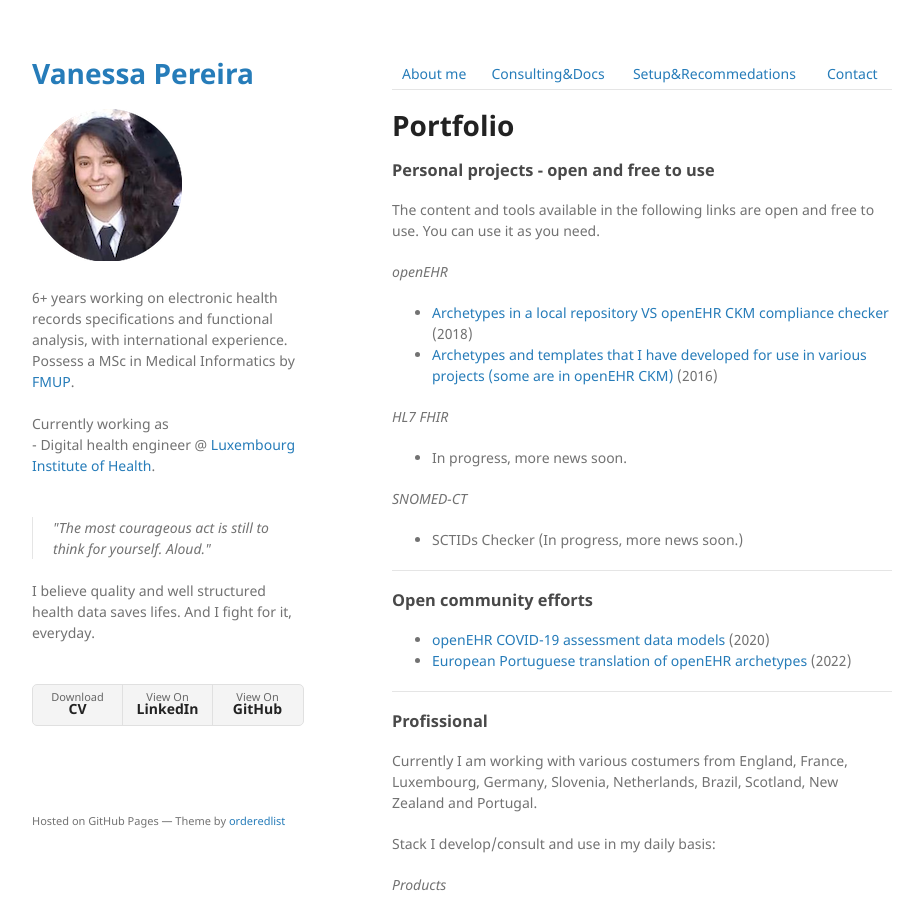
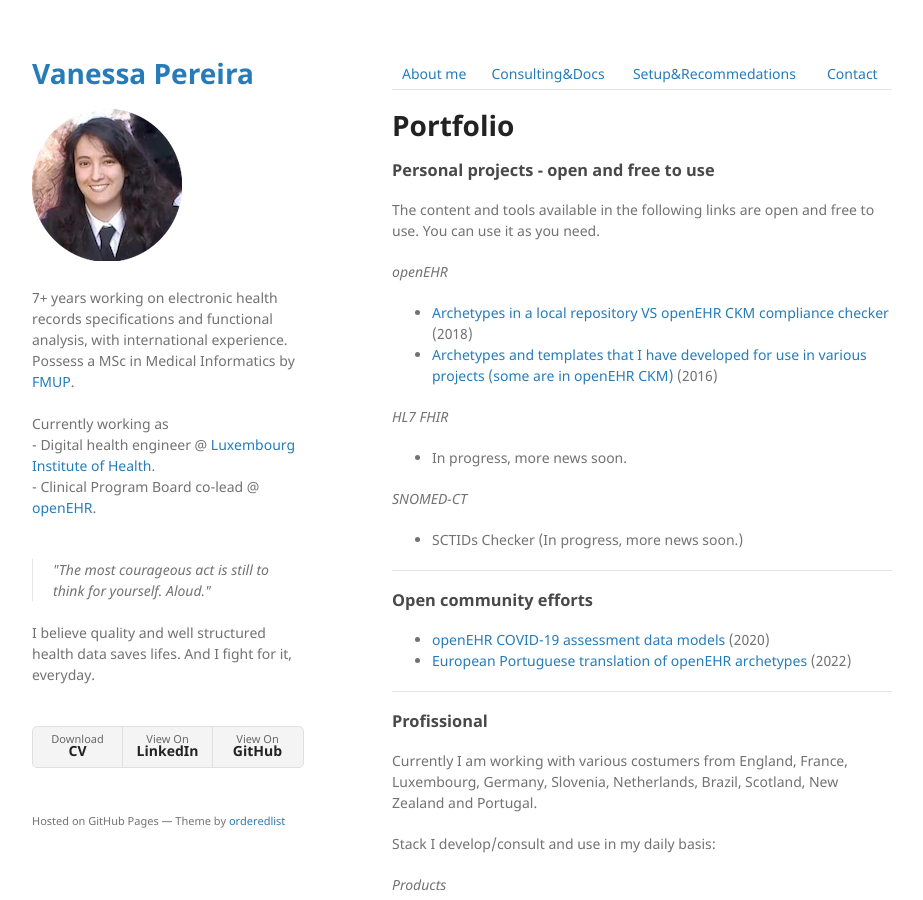
Before and after one commit to vanessa-pereira/vanessa-pereira.github.io, a Jekyll site: the page built from index.md, in a window 1280 px wide and 900 px high. Shown: the whole window, without its empty margins (178-1101 px from the left). Built offline with Jekyll 4.4.1, drawn with Linux system fonts in a browser that asks for light colours.

Commit message:
Update _config.yml

```diff
--- a/_config.yml
+++ b/_config.yml
@@ -2,11 +2,12 @@ title: Vanessa Pereira
 logo: /assets/img/logo.png
 description:
   <br>
-  6+ years working on electronic health records specifications and functional analysis, with international experience.
-  <br> Possess a MSc in Medical Informatics by <a href="https://sigarra.up.pt/up/en/WEB_BASE.GERA_PAGINA?p_pagina=fmup">FMUP</a>.
+  7+ years working on electronic health records specifications and functional analysis, with international experience.
+  <br>Possess a MSc in Medical Informatics by <a href="https://sigarra.up.pt/up/en/WEB_BASE.GERA_PAGINA?p_pagina=fmup">FMUP</a>.
   <br>
   <br>Currently working as
   <br>- Digital health engineer @ <a href="https://www.lih.lu">Luxembourg Institute of Health</a>.
+  <br>- Clinical Program Board co-lead @ <a href="https://www.openehr.org">openEHR</a>.
   <br><br>
   <blockquote>
   "The most courageous act is still to think for yourself. Aloud."
```
